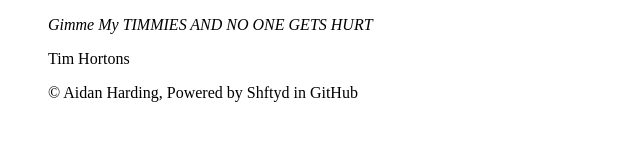
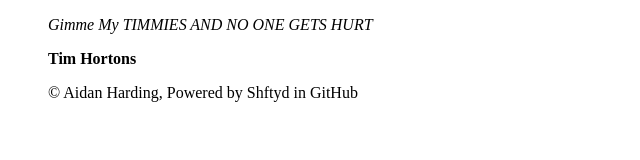
Before and after one commit to Shftyd/whoami.github.io, a plain HTML site: page index.html in a window 1280 px wide. Shown: the full height of the page, 0-640 px from the left. Drawn offline with Linux system fonts and the light colour scheme.

Commit message:
Update index.html

```diff
--- a/index.html
+++ b/index.html
@@ -23,7 +23,7 @@
   <!-- Date Accessed: 20210916-->
   <blockquote cite="https://www.quotemaster.org/tim+hortons+coffee#&gid=1&pid=1">
     <p><em>Gimme My TIMMIES AND NO ONE GETS HURT</em></p>
-    <p>Tim Hortons</p>
+    <p><strong>Tim Hortons</strong></p>
   <p>&copy Aidan Harding, Powered by Shftyd in GitHub</p>
 </footer>
 </html>
```
